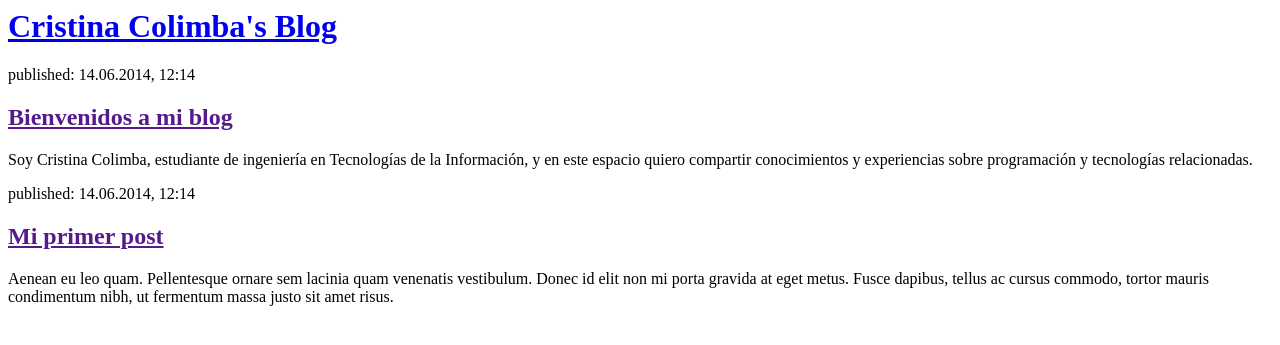
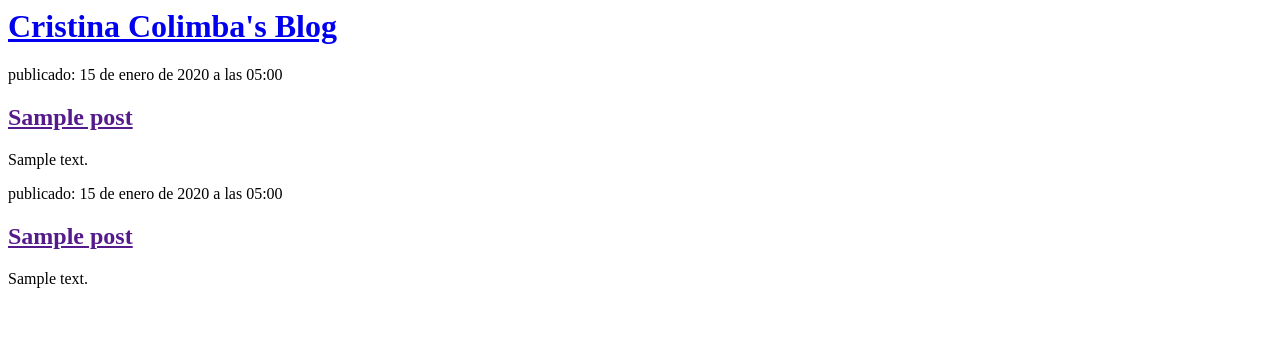
Before and after one commit to crisalissc14/my-first-blog, a Django app: page / in a window 1280 px wide. Shown: the top 345 px of the page. Run offline with Django 5.2, Linux system fonts and the light colour scheme; tables that the repository leaves empty hold one stand-in row (values such as "Sample post").

Commit message:
agregando contenido

```diff
--- a/blog/templates/blog/post_list.html
+++ b/blog/templates/blog/post_list.html
@@ -7,16 +7,20 @@
             <h1><a href="/">Cristina Colimba's Blog</a></h1>
         </div>
 
-        <div>
-            <p>published: 14.06.2014, 12:14</p>
-            <h2><a href="">Bienvenidos a mi blog</a></h2>
-            <p>Soy Cristina Colimba, estudiante de ingeniería en Tecnologías de la Información, y en este espacio quiero compartir conocimientos y experiencias sobre programación y tecnologías relacionadas.</p>
-        </div>
+        {% for post in posts %}
+            <div>
+                <p>publicado: {{ post.published_date }}</p>
+                <h2><a href="">{{ post.title }}</a></h2>
+                <p>{{ post.text|linebreaksbr }}</p>
+            </div>
+        {% endfor %}
 
-        <div>
-            <p>published: 14.06.2014, 12:14</p>
-            <h2><a href="">Mi primer post</a></h2>
-            <p>Aenean eu leo quam. Pellentesque ornare sem lacinia quam venenatis vestibulum. Donec id elit non mi porta gravida at eget metus. Fusce dapibus, tellus ac cursus commodo, tortor mauris condimentum nibh, ut fermentum massa justo sit amet risus.</p>
-        </div>
+        {% for post in posts %}
+            <div>
+                <p>publicado: {{ post.published_date }}</p>
+                <h2><a href="">{{ post.title }}</a></h2>
+                <p>{{ post.text|linebreaksbr }}</p>
+            </div>
+        {% endfor %}
     </body>
 </html>
```
